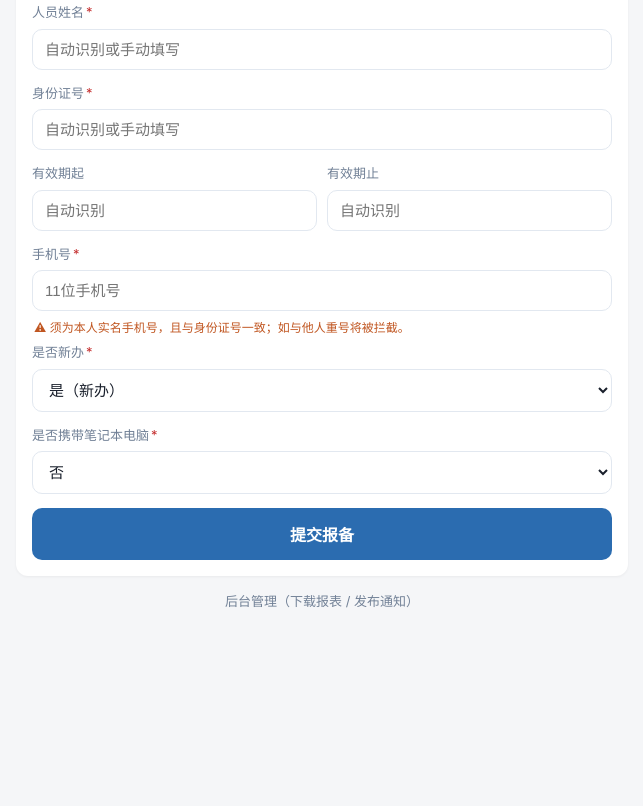
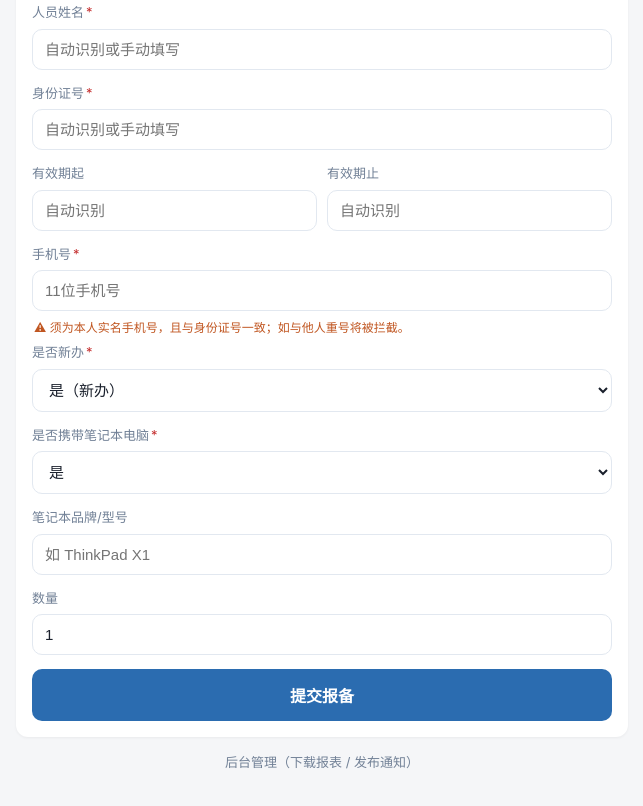
Before and after one commit to airsyj/BB, a website: page public/index.html in a window 1280 px wide. Shown: the part 456-1262 px from the top of the page, without its empty margins (318-961 px from the left). Before the commit the page ends 1113 px from the top, so only its background shows below. Drawn offline with Linux system fonts and the light colour scheme; no server answers.

Commit message:
调整：是否携带笔记本默认改回"是"

```diff
--- a/public/index.html
+++ b/public/index.html
@@ -49,7 +49,7 @@
       <label class="field"><span class="lbl">是否新办<span class="req">*</span></span>
         <select id="p_isNew"><option value="是">是（新办）</option><option value="否">否（续期）</option></select></label>
       <label class="field"><span class="lbl">是否携带笔记本电脑<span class="req">*</span></span>
-        <select id="p_carryLaptop"><option value="否" selected>否</option><option value="是">是</option></select></label>
+        <select id="p_carryLaptop"><option value="是" selected>是</option><option value="否">否</option></select></label>
       <div id="p_laptop_box" class="hidden">
         <label class="field"><span class="lbl">笔记本品牌/型号</span><input id="p_laptopModel" placeholder="如 ThinkPad X1" /></label>
         <label class="field"><span class="lbl">数量</span><input id="p_laptopQty" type="number" min="1" value="1" /></label>
```
